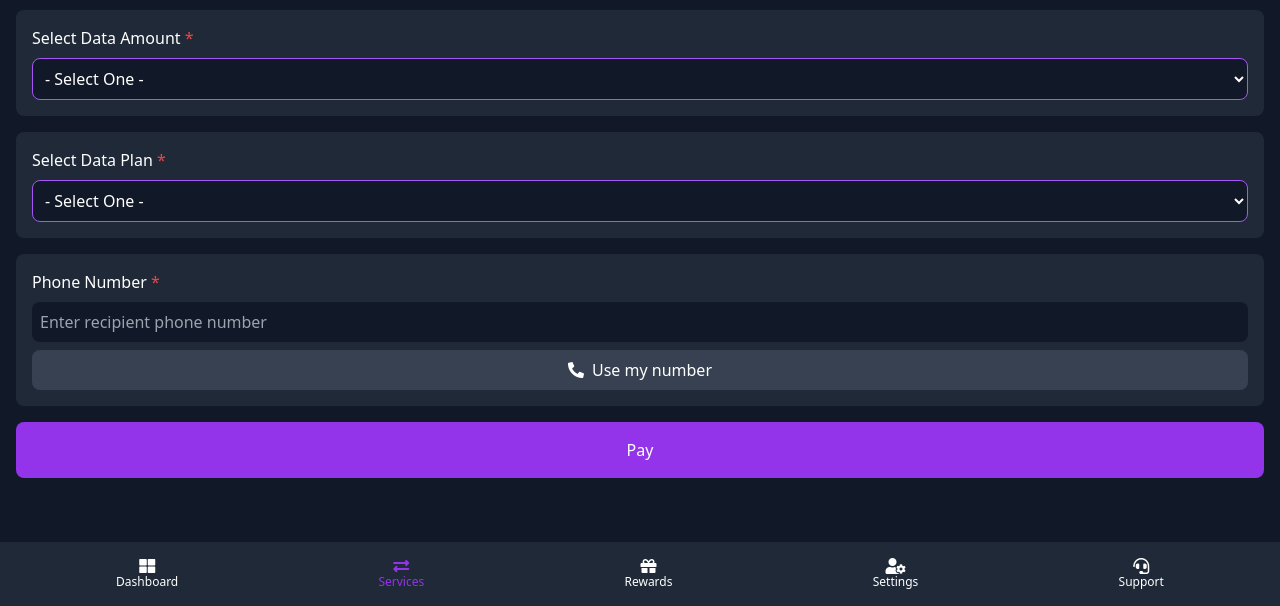
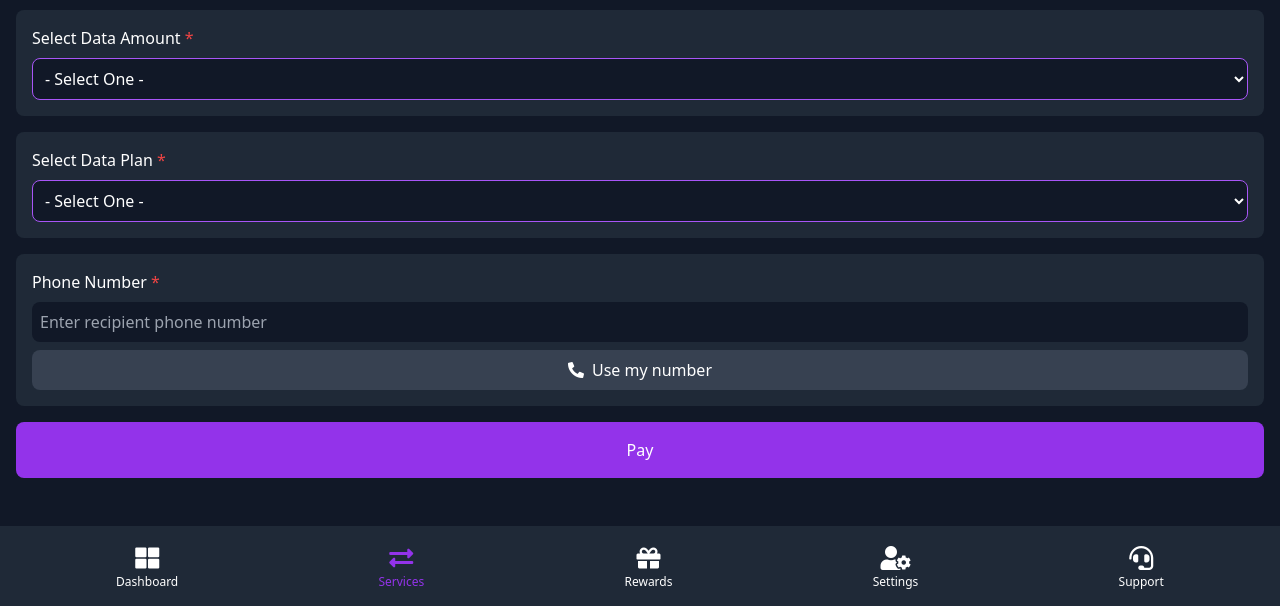
Before and after one commit to efeurhobobullish/Vtuu, a website: page public/user/data.html in a window 1280 px wide. Shown: the part 194-800 px from the top of the page. Drawn offline with nearby package versions, Linux system fonts and the light colour scheme; files whose address does not match are found by name.

Commit message:
Update data.html

```diff
--- a/public/user/data.html
+++ b/public/user/data.html
@@ -168,28 +168,29 @@
    </button>
   </main>
      <!-- Bottom Navigation (V Bar) -->
-   <div class="fixed bottom-0 left-0 right-0 bg-gray-800 p-4 flex justify-around items-center">
-    <a href="dashboard.html" class="flex flex-col items-center text-white">
-        <i class="fas fa-th-large"></i>
-        <span class="text-xs">Dashboard</span>
+   <div class="fixed bottom-0 left-0 right-0 bg-gray-800 p-4 flex justify-around text-center text-gray-400">
+        <a href="dashboard.html" class="text-white">
+            <i class="fas fa-th-large text-2xl"></i>
+            <p class="text-xs">Dashboard</p>
         </a>
-    <a href="services.html" class="flex flex-col items-center text-purple-600">
-        <i class="fas fa-exchange-alt"></i>
-        <span class="text-xs">Services</span>
+        <a href="services.html" class="text-purple-600">
+            <i class="fas fa-exchange-alt text-2xl"></i>
+            <p class="text-xs">Services</p>
         </a>
-    <a href="rewards.html" class="flex flex-col items-center text-white">
-        <i class="fas fa-gift"></i>
-        <span class="text-xs">Rewards</span>
+        <a href="rewards.html" class="text-white">
+            <i class="fas fa-gift text-2xl"></i>
+            <p class="text-xs">Rewards</p>
         </a>
-    <a href="settings.html" class="flex flex-col items-center text-white">
-        <i class="fas fa-user-cog"></i>
-        <span class="text-xs">Settings</span>
+        <a href="settings.html" class="text-white">
+            <i class="fas fa-user-cog text-2xl"></i>
+            <p class="text-xs">Settings</p>
         </a>
-    <a href="support.html" class="flex flex-col items-center text-white">
-        <i class="fas fa-headset"></i>
-        <span class="text-xs">Support</span>
+        <a href="support.html"class="text-white">
+            <i class="fas fa-headset text-2xl"></i>
+            <p class="text-xs">Support</p>
         </a>
     </div>
+
   </footer>
  </body>
 </html>
```
Lines whose indentation alone changed are shown as unchanged.
